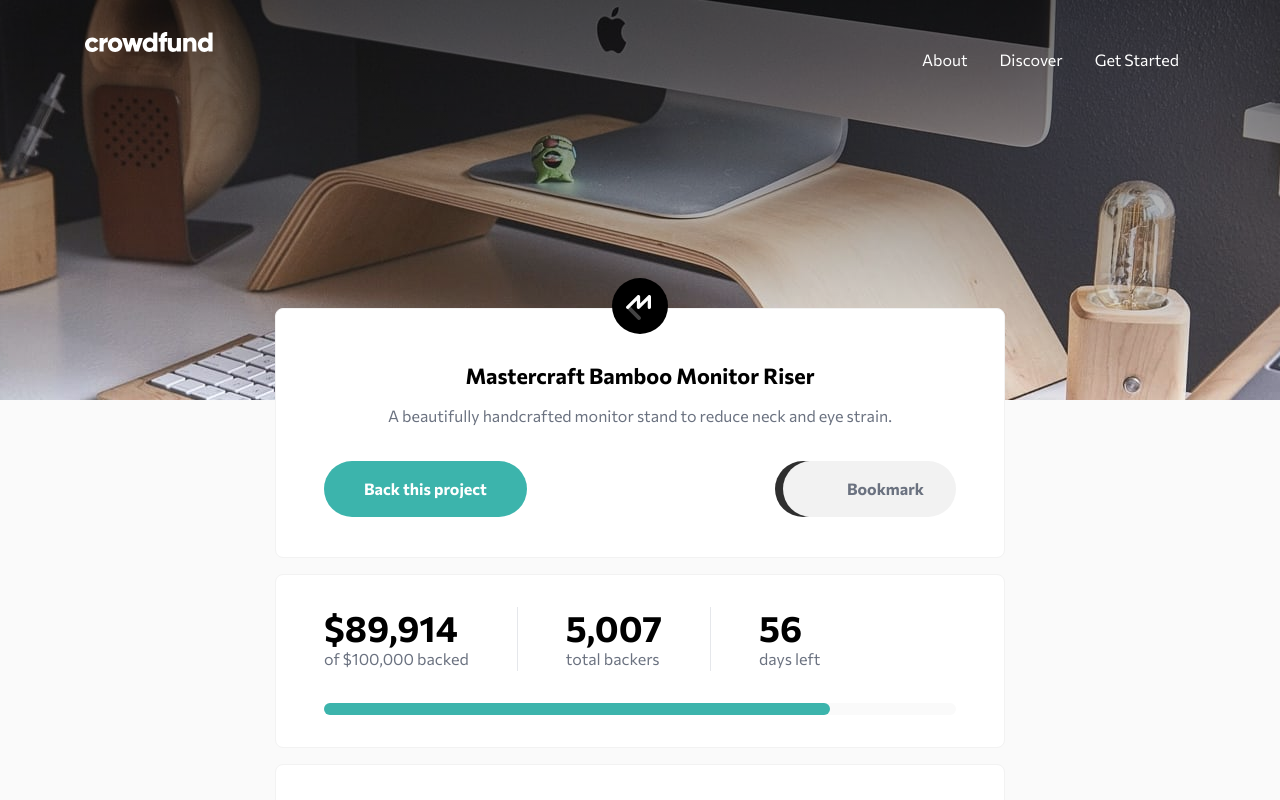
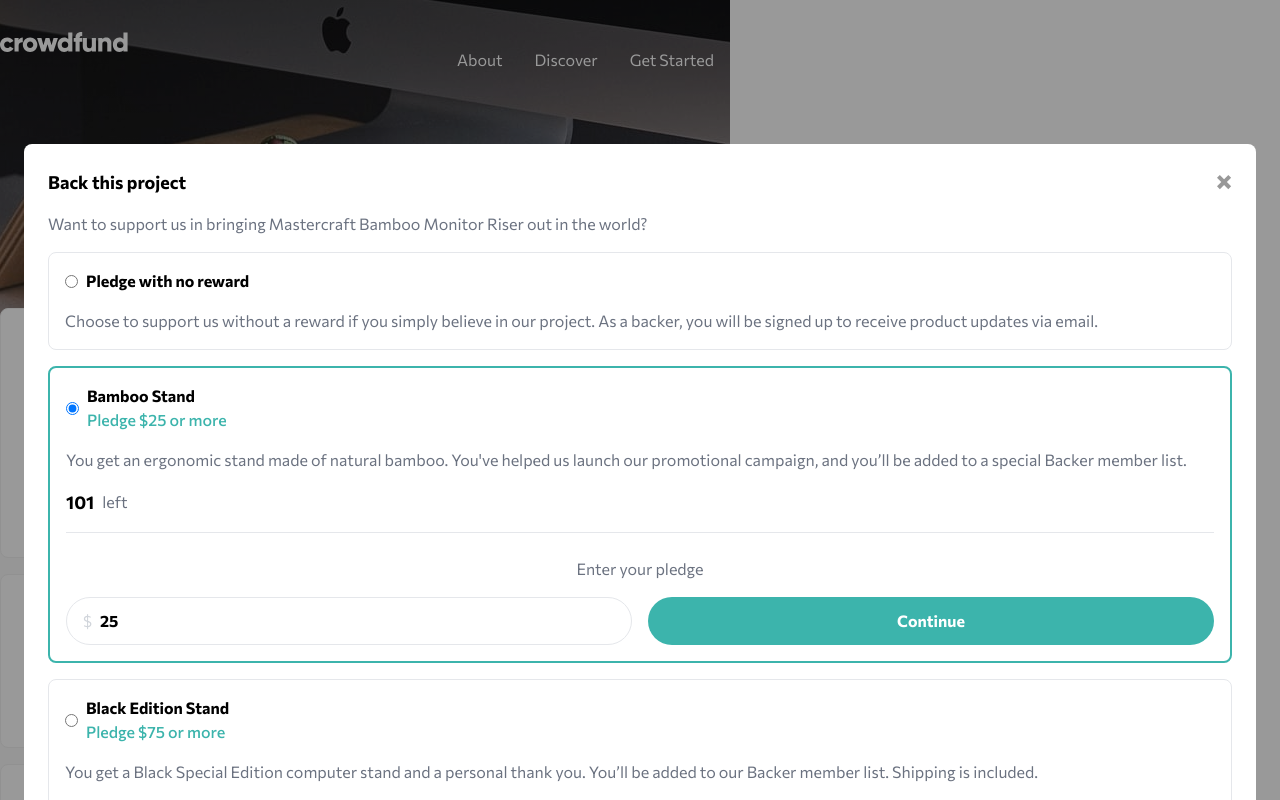
Before and after one commit to riccardofano/crowdfund-product-page, a Next.js app: page / in a window 1280 px wide. Shown: the top 800 px of the page. Built offline with nearby package versions, Linux system fonts and the light colour scheme.

Commit message:
implement mobile modal

```diff
--- a/components/Header.tsx
+++ b/components/Header.tsx
@@ -1,11 +1,11 @@
+import { useEffect, useState } from "react";
 import Image from "next/image";
+
+import ClientOnlyPortal from "./ClientOnlyPortal";
 
 import logo from "../public/images/logo.svg";
 import openMenu from "../public/images/icon-hamburger.svg";
 import closeMenu from "../public/images/icon-close-menu.svg";
-import { useEffect, useState } from "react";
-import { createPortal } from "react-dom";
-import ClientOnlyPortal from "./ClientOnlyPortal";
 
 function Header() {
   const [open, setOpen] = useState(false);
@@ -28,11 +28,11 @@
         className={`md:mx-auto md:max-w-[1110px] pt-8 pb-9 mx-6 flex justify-between relative ${open ? "z-40" : ""}`}
       >
         <a href="#">
-          <Image src={logo} alt="" />
+          <Image src={logo} alt="Crowdfund" />
         </a>
 
         <ul
-          className={`md:flex md:text-white ${
+          className={`md:flex md:text-white text-black ${
             open ? "absolute z-50 top-full w-full divide-y rounded-lg font-bold bg-white" : "hidden"
           }`}
         >
--- a/components/Heading.tsx
+++ b/components/Heading.tsx
@@ -3,7 +3,11 @@
 
 import mastercraft from "../public/images/logo-mastercraft.svg";
 
-function Heading() {
+interface HeadingProps {
+  onClick: () => void;
+}
+
+function Heading({ onClick }: HeadingProps) {
   const [bookmarked, setBookmarked] = useState(false);
 
   const toggleBookmarked = () => {
@@ -19,7 +23,9 @@
       <p className="mt-4 leading-relaxed">A beautifully handcrafted monitor stand to reduce neck and eye strain.</p>
 
       <div className="mt-8 w-full flex items-stretch justify-between gap-2">
-        <button className="button | md:px-10 md:flex-grow-0 flex-grow">Back this project</button>
+        <button className="button | md:px-10 md:flex-grow-0 flex-grow" onClick={onClick}>
+          Back this project
+        </button>
         <div>
           <button className="flex flex-row-reverse items-stretch" onClick={toggleBookmarked} data-checked={bookmarked}>
             <span className="md:flex hidden pl-16 pr-8 -ml-12 items-center leading-none rounded-full font-bold bg-gray-150">
--- a/components/Pledge.tsx
+++ b/components/Pledge.tsx
@@ -3,9 +3,10 @@
   minimum: number;
   description: string;
   remaining: number;
+  onClick: () => void;
 }
 
-function Pledge({ title, minimum, description, remaining }: PledgeProps) {
+function Pledge({ title, minimum, description, remaining, onClick }: PledgeProps) {
   const disabled = remaining < 1;
 
   return (
@@ -22,7 +23,7 @@
           left
         </p>
 
-        <button disabled={disabled} className="button | md:m-0 mt-6 py-3 px-8">
+        <button disabled={disabled} className="button | md:m-0 mt-6 py-3 px-8" onClick={onClick}>
           {disabled ? "Out of Stock" : "Select Reward"}
         </button>
       </div>
--- /dev/null
+++ b/components/modal/Modal.tsx
@@ -0,0 +1,106 @@
+import { ChangeEvent, FormEvent, useState } from "react";
+import Image from "next/image";
+
+import Pledge from "./Pledge";
+
+import successIcon from "../../public/images/icon-check.svg";
+
+interface ModalProps {
+  chosen: string;
+  close: () => void;
+}
+
+function Modal({ close, chosen }: ModalProps) {
+  const [selected, setSelected] = useState(chosen);
+  const [submitted, setSubmitted] = useState(false);
+
+  const handleRadioChange = (e: ChangeEvent<HTMLInputElement>) => {
+    setSelected(e.target.value);
+  };
+
+  const handleSubmit = (e: FormEvent<HTMLFormElement>) => {
+    e.preventDefault();
+    setSubmitted(true);
+  };
+
+  return (
+    <div className="overlay | fixed inset-0 overflow-y-scroll">
+      <div className="mt-36 mb-16 w-full px-6">
+        {submitted ? (
+          <div className="grid justify-items-center text-center px-6 py-10 gap-4 rounded-lg bg-white">
+            <Image src={successIcon} alt="" />
+            <h1 className="text-lg font-bold text-black">Thanks for your support!</h1>
+            <p className="leading-relaxed">
+              Your pledge brings us one stop closer to sharing Mastercraft Bambbo Monitor Riser worldwide. You will get
+              an email once our campaign is completed.
+            </p>
+
+            <button
+              className="button | mt-4 px-8 py-3"
+              onClick={() => {
+                setSubmitted(false);
+                close();
+              }}
+            >
+              Got it!
+            </button>
+          </div>
+        ) : (
+          <form className="p-6 grid gap-4 rounded-lg bg-white" onSubmit={handleSubmit}>
+            <div className="flex justify-between">
+              <h1 className="text-lg font-bold text-black">Back this project</h1>
+              <button className="text-black opacity-40 hover:opacity-100" onClick={close}>
+                <svg width="15" height="15" xmlns="http://www.w3.org/2000/svg">
+                  <path
+                    d="M11.314 0l2.828 2.828L9.9 7.071l4.243 4.243-2.828 2.828L7.07 9.9l-4.243 4.243L0 11.314 4.242 7.07 0 2.828 2.828 0l4.243 4.242L11.314 0z"
+                    fill="currentColor"
+                    fillRule="evenodd"
+                  />
+                </svg>
+                <span className="sr-only">Close modal</span>
+              </button>
+            </div>
+            <p>Want to support us in bringing Mastercraft Bamboo Monitor Riser out in the world?</p>
+
+            <Pledge
+              id="1"
+              title="Pledge with no reward"
+              description="Choose to support us without a reward if you simply believe in our project. As a backer, you will be signed up to receive product updates via email."
+              selected={selected}
+              onChange={handleRadioChange}
+            />
+            <Pledge
+              id="2"
+              title="Bamboo Stand"
+              description="You get an ergonomic stand made of natural bamboo. You've helped us launch our promotional campaign, and you’ll be added to a special Backer member list."
+              minimum={25}
+              remaining={101}
+              selected={selected}
+              onChange={handleRadioChange}
+            />
+            <Pledge
+              id="3"
+              title="Black Edition Stand"
+              description="You get a Black Special Edition computer stand and a personal thank you. You’ll be added to our Backer member list. Shipping is included."
+              minimum={75}
+              remaining={64}
+              selected={selected}
+              onChange={handleRadioChange}
+            />
+            <Pledge
+              id="4"
+              title="Mahogany Special Edition"
+              description="You get two Special Edition Mahogany stands, a Backer T-Shirt, and a personal thank you. You’ll be added to our Backer member list. Shipping is included."
+              minimum={200}
+              remaining={0}
+              selected={selected}
+              onChange={handleRadioChange}
+            />
+          </form>
+        )}
+      </div>
+    </div>
+  );
+}
+
+export default Modal;
--- /dev/null
+++ b/components/modal/Pledge.tsx
@@ -0,0 +1,74 @@
+import { ChangeEvent, useState } from "react";
+
+interface PledgeProps {
+  id: string;
+  title: string;
+  description: string;
+  minimum?: number;
+  remaining?: number;
+  selected: string;
+  onChange: (e: ChangeEvent<HTMLInputElement>) => void;
+}
+
+function Pledge({ id, title, description, minimum, remaining, selected, onChange }: PledgeProps) {
+  const [pledge, setPledge] = useState(minimum || 1);
+
+  const disabled = remaining !== undefined && remaining < 1;
+  const isSelected = selected === id;
+
+  return (
+    <div
+      className={`rounded-lg ${disabled ? "opacity-50" : ""} ${
+        isSelected ? "border-2 border-cyan-400" : "border border-gray-200"
+      }`}
+    >
+      <div className="grid gap-4 m-4">
+        <label className="flex items-center font-bold text-black">
+          <input
+            className="mr-2 font-normal text-gray-400"
+            name="pledge"
+            type="radio"
+            id={id}
+            value={id}
+            checked={isSelected}
+            onChange={onChange}
+            disabled={disabled}
+            required
+          />
+          <div>
+            {title}
+            {minimum && <span className="block font-normal text-cyan-400">Pledge ${minimum} or more</span>}
+          </div>
+        </label>
+        <p>{description}</p>
+        {remaining !== undefined && (
+          <p className="flex gap-2 items-center">
+            <span className="text-lg font-bold text-black">{remaining}</span>
+            left
+          </p>
+        )}
+      </div>
+
+      {isSelected && (remaining ?? 1) > 0 && (
+        <div className="m-4 text-center border-t">
+          <p className="mt-6">Enter your pledge</p>
+          <div className="mt-4 grid grid-cols-2 justify-between gap-4 h-12">
+            <label className="px-4 flex items-center gap-2 rounded-full border border-gray-200 text-gray-300">
+              $
+              <input
+                className="font-bold text-black"
+                type="text"
+                size={4}
+                value={pledge}
+                onChange={(e) => setPledge(Number(e.target.value))}
+              />
+            </label>
+            <button className="button">Continue</button>
+          </div>
+        </div>
+      )}
+    </div>
+  );
+}
+
+export default Pledge;
--- a/pages/index.tsx
+++ b/pages/index.tsx
@@ -1,13 +1,31 @@
+import { useEffect, useState } from "react";
 import type { NextPage } from "next";
 import Head from "next/head";
 
 import Header from "../components/Header";
 import Heading from "../components/Heading";
+import Modal from "../components/modal/Modal";
 import Pledge from "../components/Pledge";
 
 const Home: NextPage = () => {
+  const [modalOpen, setModalOpen] = useState(true);
+  const [chosen, setChosen] = useState("2");
+
+  useEffect(() => {
+    if (modalOpen) {
+      document.body.classList.add("no-scroll");
+    } else {
+      document.body.classList.remove("no-scroll");
+    }
+  }, [modalOpen]);
+
+  const handleModalOpening = (id: string) => {
+    setChosen(id);
+    setModalOpen(true);
+  };
+
   return (
-    <div className="min-h-screen bg-gray-100">
+    <div className="min-h-screen md:text-base text-sm text-gray-500 bg-gray-100">
       <Head>
         <title>Crowdfunding product page</title>
         <meta name="description" content="Frontend Mentor challenge | Crowdfunding product page" />
@@ -16,8 +34,8 @@
 
       <Header />
 
-      <main className="md:mx-auto md:max-w-[730px] md:-mt-[5.75rem] -mt-14 mx-6 pb-16 grid gap-4 rounded-lg md:text-base text-sm text-gray-500">
-        <Heading />
+      <main className="md:mx-auto md:max-w-[730px] md:-mt-[5.75rem] -mt-14 mx-6 pb-16 grid gap-4 rounded-lg ">
+        <Heading onClick={() => handleModalOpening("1")} />
 
         <section className="card | md:text-left text-center">
           <div className="md:flex md:align-center md:gap-12 md:mb-8">
@@ -58,6 +76,7 @@
             minimum={25}
             description="You get an ergonomic stand made of natural bamboo. You've helped us launch our promotional campaign, and you’ll be added to a special Backer member list."
             remaining={101}
+            onClick={() => handleModalOpening("2")}
           />
 
           <Pledge
@@ -65,6 +84,7 @@
             minimum={75}
             description="You get a Black Special Edition computer stand and a personal thank you. You’ll be added to our Backer member list. Shipping is included."
             remaining={64}
+            onClick={() => handleModalOpening("3")}
           />
 
           <Pledge
@@ -72,9 +92,12 @@
             minimum={200}
             description="You get two Special Edition Mahogany stands, a Backer T-Shirt, and a personal thank you. You’ll be added to our Backer member list. Shipping is included."
             remaining={0}
+            onClick={() => handleModalOpening("4")}
           />
         </section>
       </main>
+
+      {modalOpen && <Modal chosen={chosen} close={() => setModalOpen(false)} />}
     </div>
   );
 };
--- a/styles/globals.css
+++ b/styles/globals.css
@@ -57,6 +57,10 @@
     @apply fill-white;
   }
 
+  .overlay {
+    background-color: hsl(0, 0%, 0%, 0.4);
+  }
+
   .no-scroll {
     @apply fixed overflow-hidden;
   }
```
